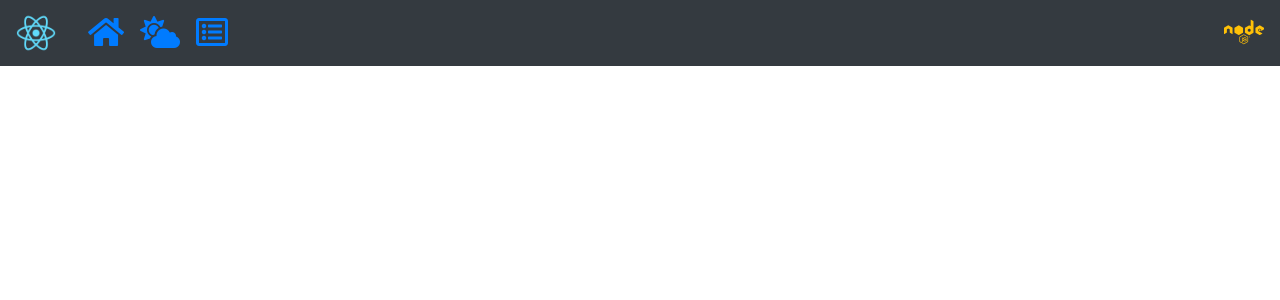
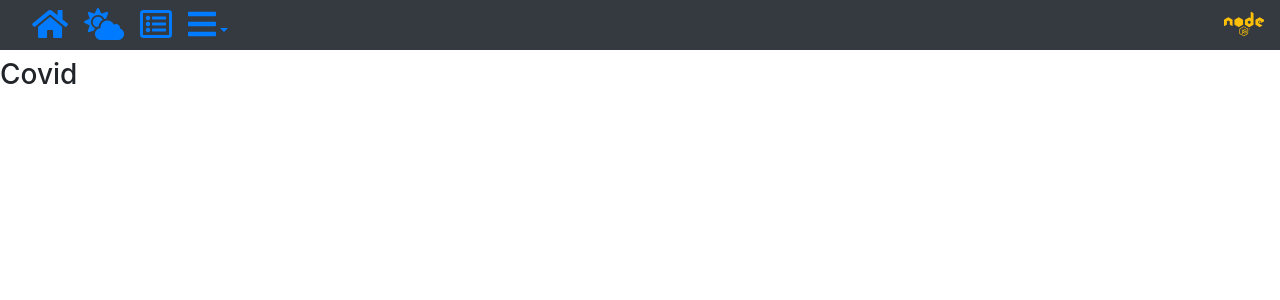
Before and after one commit to LP-Codes/My-First-React-App, a React (Create React App) app in the folder lp-first-react-deploy/: page /#/covidtracker in a window 1280 px wide. Shown: the top 300 px of the page. Built offline with nearby package versions, Linux system fonts and the light colour scheme.

Commit message:
Starting tracker

```diff
--- a/lp-first-react-deploy/package.json
+++ b/lp-first-react-deploy/package.json
@@ -20,6 +20,7 @@
     "font-awesome": "^4.7.0",
     "jquery": "^3.6.0",
     "moment-timezone": "^0.5.33",
+    "popper.js": "^1.16.1",
     "react": "^17.0.2",
     "react-bootstrap": "^1.5.2",
     "react-dom": "^17.0.2",
--- a/lp-first-react-deploy/src/Components/App.jsx
+++ b/lp-first-react-deploy/src/Components/App.jsx
@@ -2,12 +2,12 @@
 /* eslint-disable jsx-a11y/anchor-is-valid */
 import React from "react";
 import { Switch, Route, Link } from "react-router-dom";
-import logo192 from "../Images/logo192.png";
-
 import Issuetracker from "./Issuetracker";
 import Home from "./Home";
 import "./App.css";
 import Weather from "./Weather";
+import Covid from "./Covid";
+// import logo192 from "../Images/logo192.png";
 // import AndroidOutlinedIcon from '@material-ui/icons/AndroidOutlined';
 
 const App = () => {
@@ -16,9 +16,6 @@ const App = () => {
       {/* // eslint-disable-next-line react/jsx-no-comment-textnodes */}
       <nav className="navbar  navbar-expand bg-dark navbar-dark mb-2">
         {/* // eslint-disable-next-line jsx-a11y/anchor-is-valid */}
-        <a className="navbar-brand">
-          <img src={logo192} alt="logo" style={{ width: "40px" }} />
-        </a>
 
         <ul className="navbar-nav">
           <li className="nav-item   ml-3 " style={{ color: "red" }}>
@@ -36,6 +33,21 @@ const App = () => {
               <i className="far fa-list-alt fa-2x"></i>
             </Link>
           </li>
+          {/* test */}
+          <li class="nav-item dropdown ml-3">
+            <a
+              class=" nav-item  dropdown-toggle"
+              href=""
+              id="navbardrop"
+              data-toggle="dropdown"
+            >
+              <i class="fas fa-bars fa-2x"></i>
+            </a>
+            <div class="dropdown-menu ">
+              <Link class="dropdown-item font-weight-bolder" to={"/covidtracker"} > Covid Tracker</Link>
+
+            </div>
+          </li>
         </ul>
         <div className="navbar-collapse">
           <ul className="navbar-nav ml-auto">
@@ -49,6 +61,7 @@ const App = () => {
         <Route exact path="/" component={Home} />
         <Route exact path="/todo" component={Issuetracker} />
         <Route exact path="/weather" component={Weather} />
+        <Route exact path="/covidtracker" component={Covid} />
       </Switch>
     </div>
   );
--- /dev/null
+++ b/lp-first-react-deploy/src/Components/Covid.jsx
@@ -0,0 +1,9 @@
+import React from 'react'
+
+export default function Covid() {
+    return (
+        <div>
+            <h3>Covid</h3>
+        </div>
+    )
+}
--- a/lp-first-react-deploy/src/Components/Home.jsx
+++ b/lp-first-react-deploy/src/Components/Home.jsx
@@ -115,7 +115,7 @@ const Home = () => {
                 style={{ color: "hotpink" }}
               ></i>
             </h6>
-            <p className="text-justify  ">{fact}</p>
+            <p className=" ">{fact}</p>
           </div>
         </div>
 
--- a/lp-first-react-deploy/src/index.js
+++ b/lp-first-react-deploy/src/index.js
@@ -7,6 +7,9 @@ import "../node_modules/font-awesome/css/font-awesome.min.css";
 import "bootstrap/dist/css/bootstrap.min.css";
 import { HashRouter } from 'react-router-dom'
 import "font-awesome/css/font-awesome.min.css";
+import 'bootstrap/dist/js/bootstrap.js';
+import 'bootstrap/js/dist/dropdown'
+
 // import { BrowserRouter } from "react-router-dom";
 import App from "./Components/App";
 
```
Also changed, not shown: 1 other file (tests, documents, lock files or other folders).
